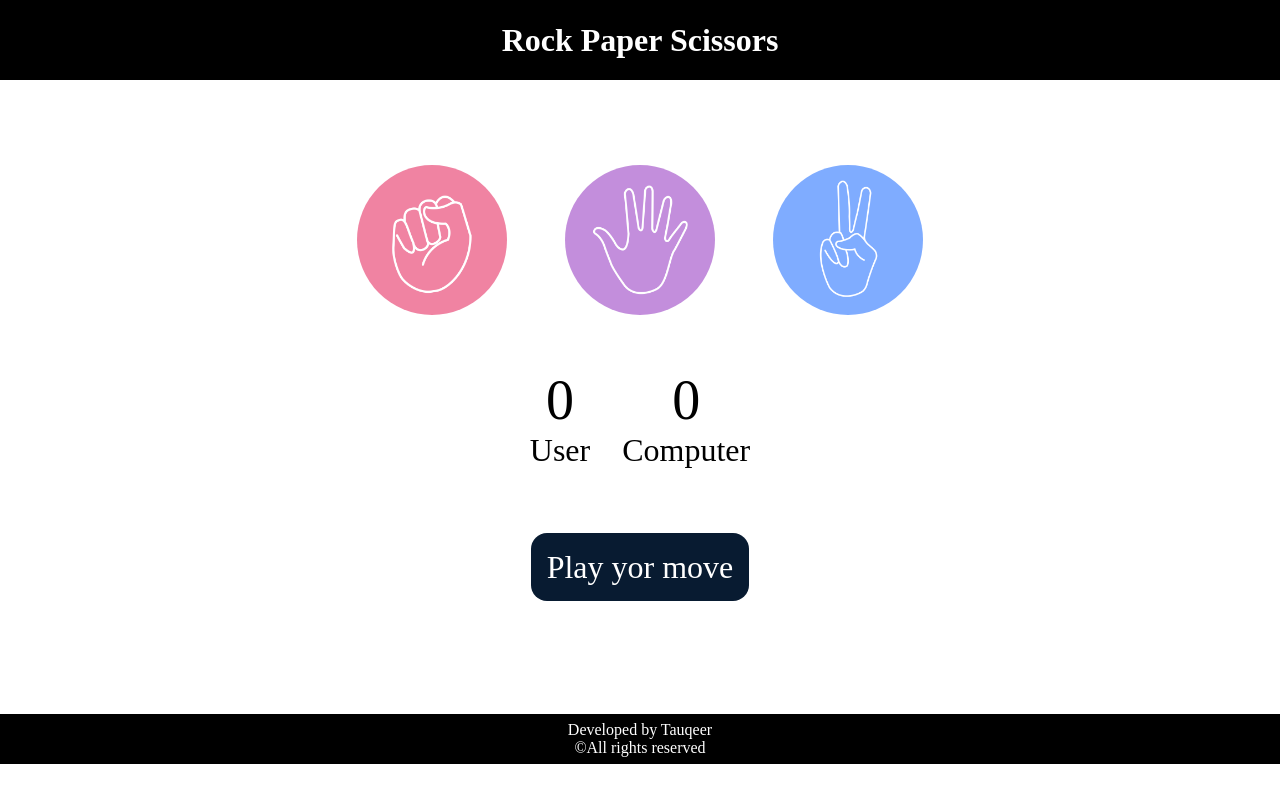
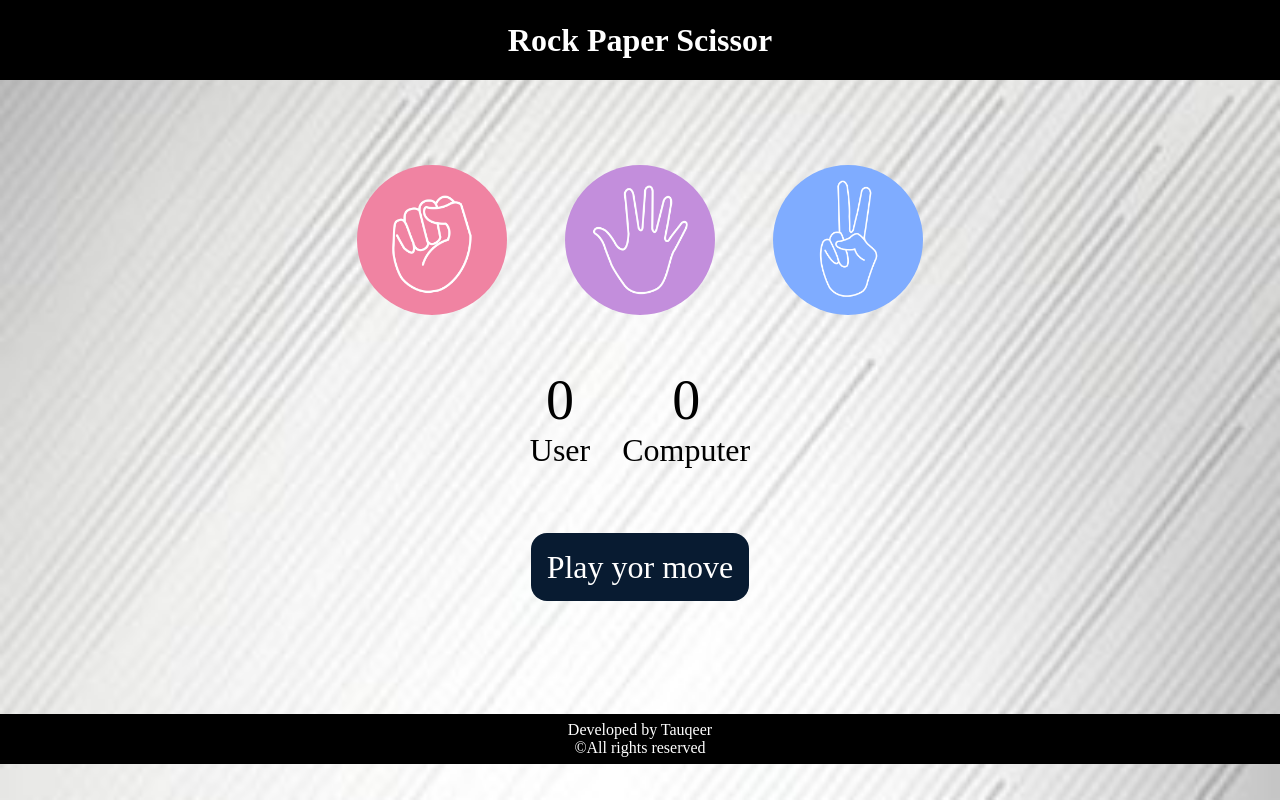
Before and after one commit to TauqeerSayeed/Rock-paper-scissor, a plain HTML site: page index.html in a window 1280 px wide. Drawn offline with Linux system fonts and the light colour scheme.

Commit message:
css file update

```diff
--- a/index.html
+++ b/index.html
@@ -7,7 +7,8 @@
     <link rel="stylesheet" href="style.css">
 </head>
 <body>
-    <h1>Rock Paper Scissors</h1>
+    <!-- <img src="images/bg.jpg"/> -->
+    <h1>Rock Paper Scissor</h1>
     <div class="choices">
         <div id="rock" class="choice">
             <img src="images/rock.png" />
--- a/style.css
+++ b/style.css
@@ -3,9 +3,11 @@
     padding: 0;
     text-align: center;
 }
-/* body{
-    min-height: 200vh;
-} */
+body {
+    background-image: url("images/bg.jpg");
+    background-size: cover;
+    /* opacity: 0.5; */
+  }
 
 h1{
     background-color: #000000;
```
Also changed, not shown: images/bg.jpg (added).
